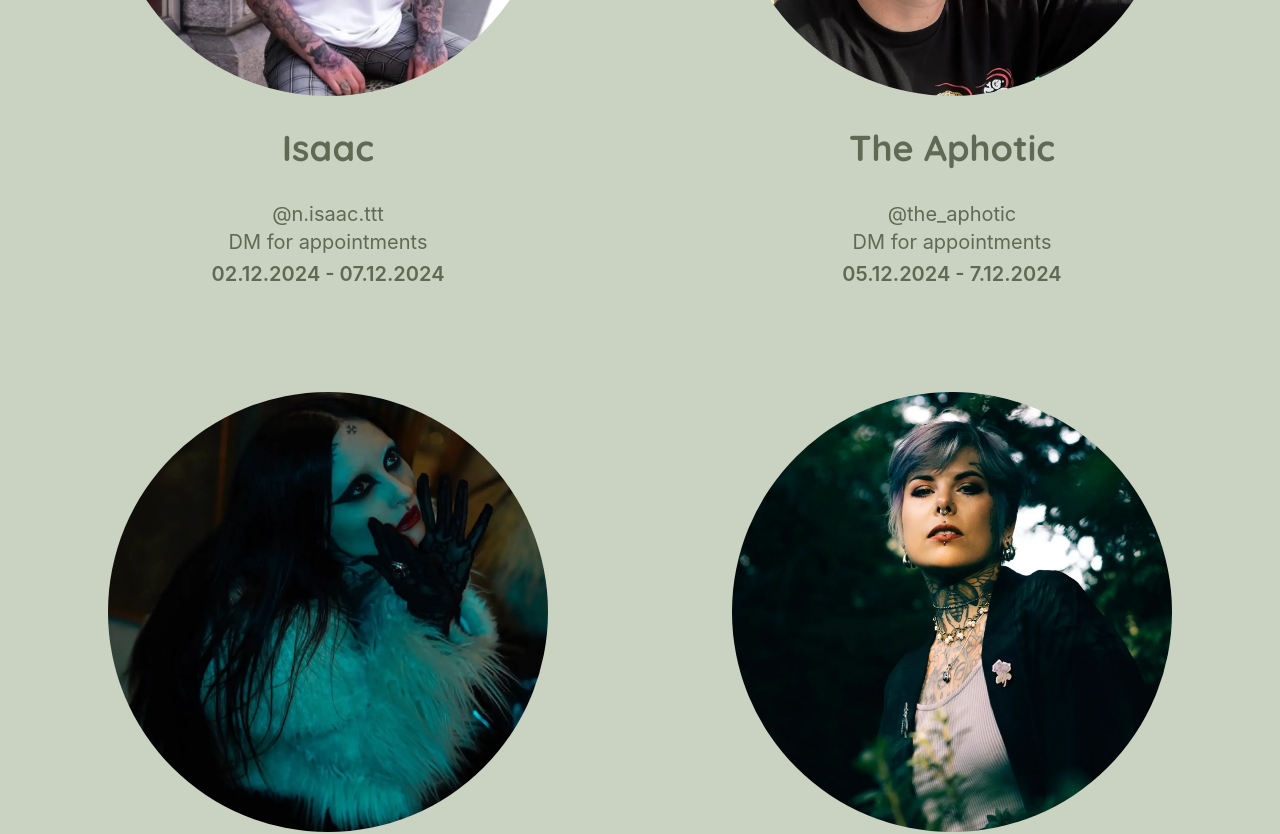
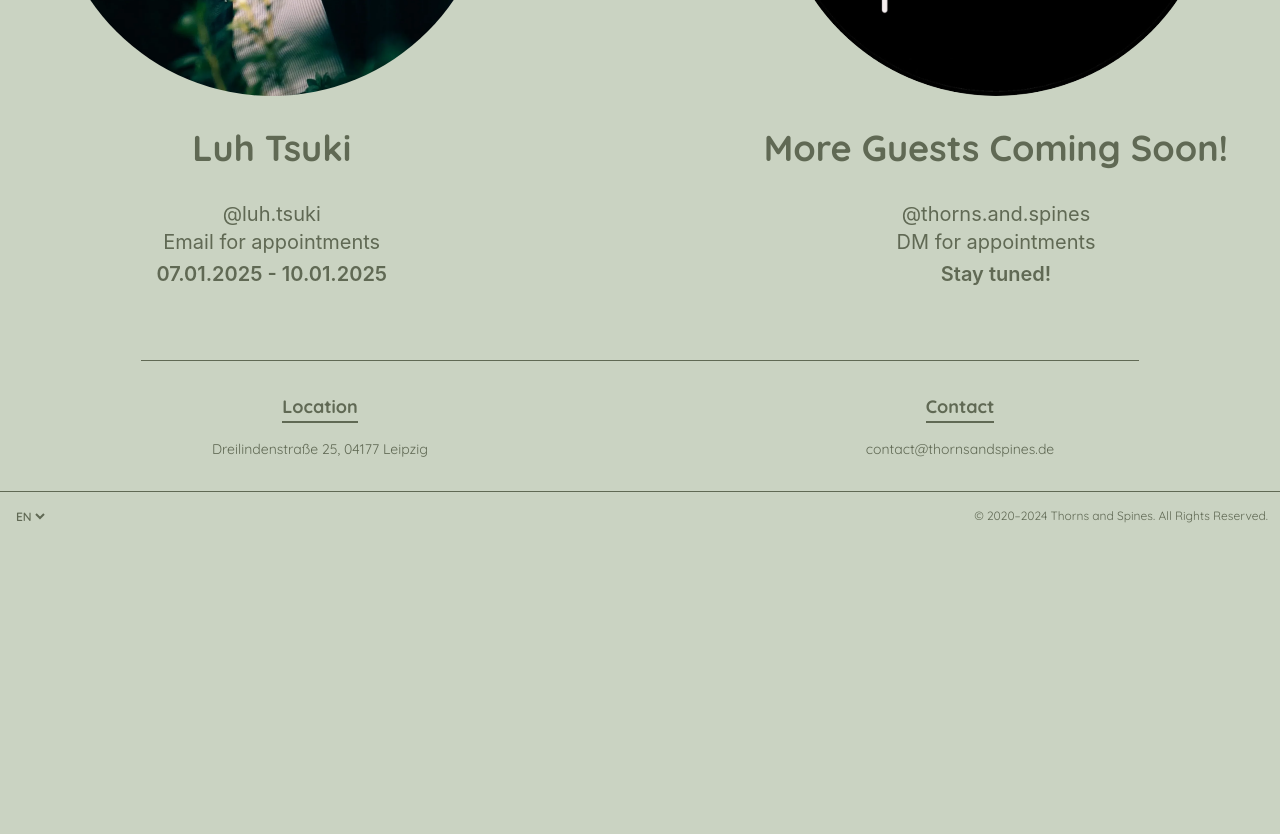
Before and after one commit to Cmbs86/Thorns-and-Spines-page, a React (Vite) app: page /upcoming-guests in a window 1280 px wide. Shown: the part 580-1414 px from the top of the page. After the commit the page ends 1121 px from the top, so only its background shows below. Built offline with nearby package versions, Linux system fonts and the light colour scheme.

Commit message:
remove past guest artists, add coming soon card and change styles Upcoming guests.tsx

```diff
--- a/src/locales/de/translation.json
+++ b/src/locales/de/translation.json
@@ -27,5 +27,6 @@
   "store_text": "Entdecken Sie unsere exklusive Kollektion von Merchandise und Kunstwerken. Klicken Sie auf den Button unten, um unseren Big Cartel Store zu besuchen und heute Ihre Favoriten zu kaufen!",
   "store_button": "Besuchen Sie unseren Store",
   "not_found": "OOOPS! SEITE NICHT GEFUNDEN!",
-  "back_to_home": "Zurück zur Startseite"
+  "back_to_home": "Zurück zur Startseite",
+  "more_guests": "Weitere Gäste kommen bald!"
 }
--- a/src/locales/en/translation.json
+++ b/src/locales/en/translation.json
@@ -27,5 +27,6 @@
   "store_text": "Explore our exclusive collection of merchandise and artwork. Click the button below to visit our Big Cartel store and shop your favorites today!",
   "store_button": "Visit our Store",
   "not_found": "OOOPS! PAGE NOT FOUND!",
-  "back_to_home": "Back to Home"
+  "back_to_home": "Back to Home",
+  "more_guests": "More Guests Coming Soon!"
 }
--- a/src/pages/UpcomingGuests.tsx
+++ b/src/pages/UpcomingGuests.tsx
@@ -6,18 +6,16 @@ import { useTranslation } from "react-i18next";
 import ArtistCard from "../components/ArtistCard.tsx";
 import AnimatedSeparator from "../components/AnimatedSeparator.tsx";
 // Images imports
-import NIsaac from "../assets/images/nisaacttt.webp";
-import theAphotic from "../assets/images/the_aphotic.webp";
-import Sofa from "../assets/images/sofa_oblina.webp";
 import luhtsuki from "../assets/images/luhtsuki.webp";
-
+import thorns_round from "../assets/images/thorns_round.webp";
 
 type TranslationKeys =
   | "guest_artists"
   | "booking_closed"
   | "dm_appointments"
   | "email_appointments"
-  | "booking_whatsapp";
+  | "booking_whatsapp"
+  | "more_guests";
 
 const UpcomingGuests = () => {
   const { t } = useTranslation<TranslationKeys>();
@@ -33,43 +31,7 @@ const UpcomingGuests = () => {
           </div>
 
           {/* Wrapper for cards */}
-          <div className="max-w-[1500px] mx-auto flex flex-col md:flex-row flex-wrap justify-around 2xl:justify-between gap-y-10  ">
-            <ArtistCard
-              img={NIsaac}
-              alt={"n.isaac's photo"}
-              title={"n.isaac's photo"}
-              artist={"Isaac"}
-              link={"https://www.instagram.com/n.isaac.ttt/"}
-              socialMedia={"@n.isaac.ttt"}
-              booking={"https://www.instagram.com/n.isaac.ttt/"}
-              bookingText={t("dm_appointments")}
-              dates="02.12.2024 - 07.12.2024"
-            />
-
-            <ArtistCard
-              img={theAphotic}
-              alt={"the aphotic's photo"}
-              title={"the aphotic's photo"}
-              artist={"The Aphotic"}
-              link={"https://www.instagram.com/the_aphotic/"}
-              socialMedia={"@the_aphotic"}
-              booking={"https://www.instagram.com/the_aphotic/"}
-              bookingText={t("dm_appointments")}
-              dates="05.12.2024 - 7.12.2024"
-            />
-
-            <ArtistCard
-              img={Sofa}
-              alt={"Sofa's photo"}
-              title={"Sofa's photo"}
-              artist={"Sofa"}
-              link={"https://www.instagram.com/sofa_oblina/"}
-              socialMedia={"@sofa_oblina"}
-              booking={"mailto:sofa.oblina@gmx.de"}
-              bookingText={t("email_appointments")}
-              dates="09.12.2024 - 11.12.2024"
-            />
-
+          <div className="max-w-[1500px] mx-auto flex flex-col md:flex-row flex-wrap justify-around 2xl:justify-between gap-y-10 md:gap-x-10   xl:gap-x-52 2xl:gap-x-96  ">
             <ArtistCard
               img={luhtsuki}
               alt={"luhtsuki's photo"}
@@ -81,48 +43,17 @@ const UpcomingGuests = () => {
               bookingText={t("email_appointments")}
               dates="07.01.2025 - 10.01.2025"
             />
-
-            {/* <ArtistCard
-              img={gabitattoo}
-              alt={"Gabi's photo"}
-              title={"Gabi's photo"}
-              artist={"Gabriela Gaedke"}
-              link={"https://www.instagram.com/thunderthestorm/"}
-              socialMedia={"@thunderthestorm"}
-              booking={"https://www.instagram.com/direct/t/104702077804895"}
-              bookingText={"DM for appointments"}
-            /> */}
-            {/* <ArtistCard
-              img={maikontattoo}
-              alt={"Maikon's photo"}
-              title={"Maikon's photo"}
-              artist={"Maikon Basei"}
-              link={"https://www.instagram.com/mknxbasei/"}
-              socialMedia={"@mknxbasei"}
-              booking={"mailto:mknxappointments@gmail.com"}
-              bookingText={t("email_appointments")}
-            /> */}
-
-            {/* <ArtistCard
-              img={mariatattoo}
-              alt={"Maria's photo"}
-              title={"Moonas's photo"}
-              artist={"Moona Autumn"}
-              link={"https://www.instagram.com/moona.autumn/"}
-              socialMedia={"@moona.autumn"}
-              booking={"https://wa.me/4916091701753"}
-              bookingText={t("booking_whatsapp")}
-            /> */}
-            {/* <ArtistCard
-              img={marczwg}
-              alt={"Marc's photo"}
-              title={"Marc's photo"}
-              artist={"Marc Zwg"}
-              link={"https://www.instagram.com/marc.zwg/"}
-              socialMedia={"@marc.zwg"}
-              booking={"mailto:zweiundzwanzig.tattoo@gmail.com"}
-              bookingText={t("email_appointments")}
-            /> */}
+            <ArtistCard
+              img={thorns_round}
+              alt={"thorns_round's photo"}
+              title={"thorns_round's photo"}
+              artist={t("more_guests")}
+              link={"https://www.instagram.com/thorns.and.spines/"}
+              socialMedia={"@thorns.and.spines"}
+              booking={"https://www.instagram.com/thorns.and.spines/"}
+              bookingText={t("dm_appointments")}
+              dates="Stay tuned!"
+            />
           </div>
           <AnimatedSeparator />
         </main>
```
